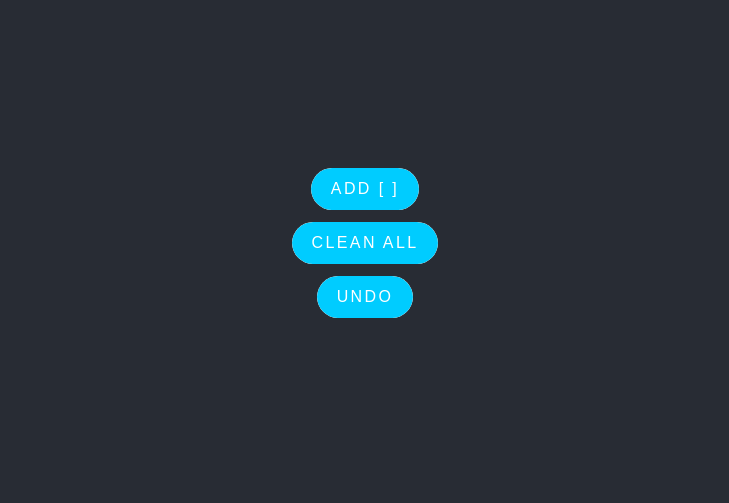
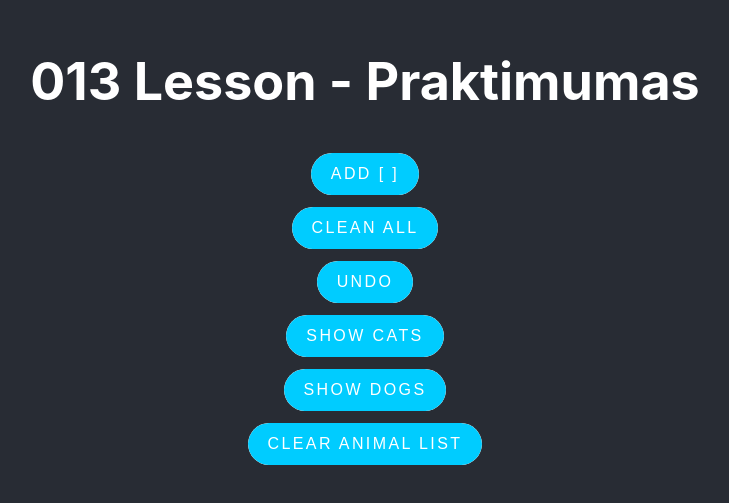
Before and after one commit to LeoGytis/react_start, a React (Create React App) app: page / in a window 1280 px wide. Shown: the part 157-660 px from the top of the page, without its empty margins (275-1004 px from the left). Built offline with nearby package versions, Linux system fonts and the light colour scheme.

Commit message:
013 lesson done

```diff
--- a/src/App.jsx
+++ b/src/App.jsx
@@ -3,9 +3,14 @@ import "./App.scss";
 import { useState, useRef, useEffect } from "react";
 import randomNumber from "./Functions/randomNumber";
 
+const catsArray = ["Mulkis", "Kakius", "Pilkius", "Balčius"];
+const dogsArray = ["Sniego", "Dingo", "Atsirado", "Pifas", "Bobikas"];
+
 function App() {
     const [kv, setKv] = useState(null);
     const istorija = useRef([]);
+    const [cats, setCats] = useState([]);
+    const [animals, setAnimals] = useState([]);
 
     // First load
     useEffect(() => {
@@ -54,12 +59,28 @@ function App() {
         }
     };
 
+    const showCats = () => {
+        setAnimals([...animals, ...catsArray]);
+    };
+
+    const showDogs = () => {
+        setAnimals([...dogsArray]);
+    };
+
+    const clearAnimals = () => {
+        setAnimals([]);
+    };
+
     return (
         <div className="App">
             <header className="App-header">
+                <h1>013 Lesson - Praktimumas</h1>
                 <button onClick={addKv}>Add [ ]</button>
                 <button onClick={cleanAll}>Clean all</button>
                 <button onClick={undo}>Undo</button>
+                <button onClick={showCats}>Show Cats</button>
+                <button onClick={showDogs}>Show Dogs</button>
+                <button onClick={clearAnimals}>Clear Animal List</button>
                 <div className="kvc">
                     {kv
                         ? kv.map((k, i) => (
@@ -69,6 +90,11 @@ function App() {
                           ))
                         : null}
                 </div>
+                <div>
+                    {animals.map((a, i) => (
+                        <div key={i}>{a}</div>
+                    ))}
+                </div>
             </header>
         </div>
     );
```
Also changed, not shown: notes.txt.
